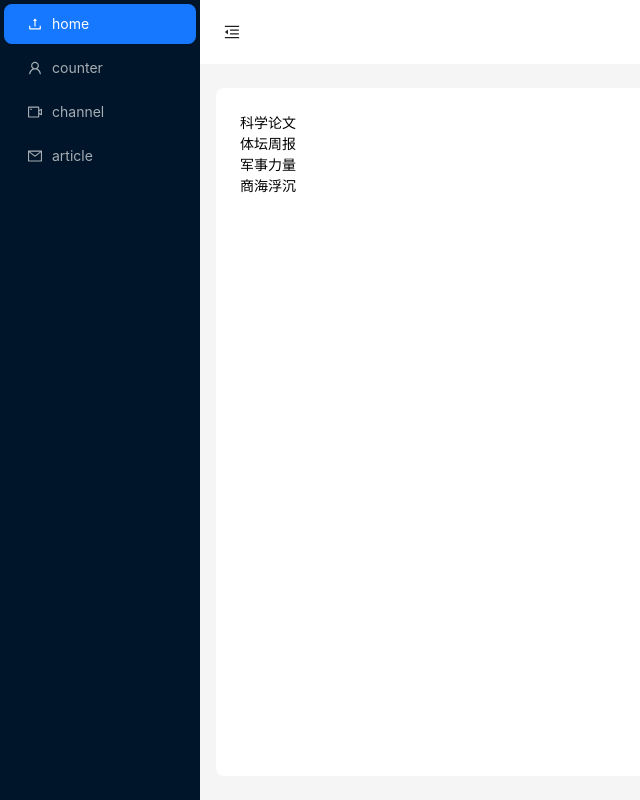
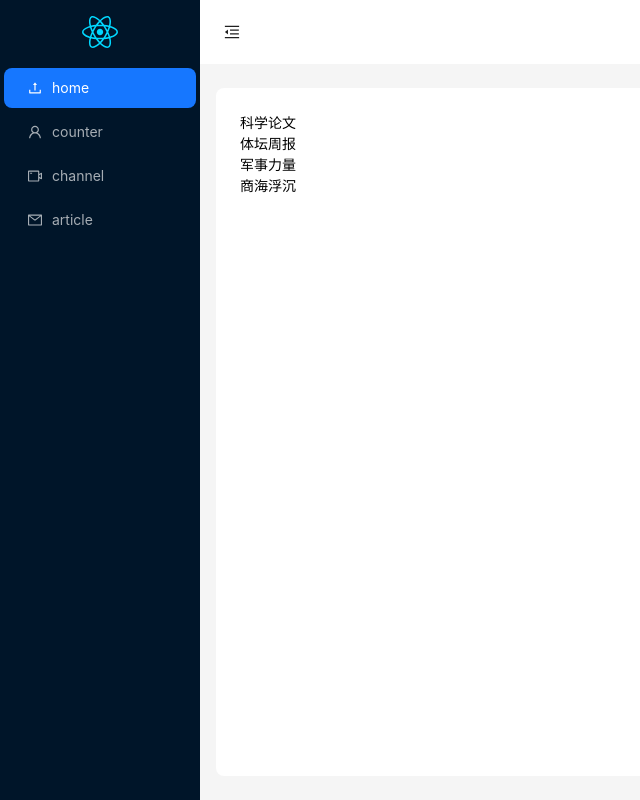
Before and after one commit to xugaoyang/react-learning, a React (Vite) app: page /article in a window 1280 px wide. Shown: the whole page, without its empty margins (0-640 px from the left). Built offline with nearby package versions, Linux system fonts and the light colour scheme.

Commit message:
feat: add 404 svg

```diff
--- a/src/layout/index.jsx
+++ b/src/layout/index.jsx
@@ -9,6 +9,8 @@ import {
   MailOutlined,
 } from '@ant-design/icons'
 import { Button, Layout, Menu, theme } from 'antd'
+import reactLogo from '@/assets/react.svg'
+
 const { Header, Sider, Content } = Layout
 
 function AppLayout() {
@@ -46,7 +48,9 @@ function AppLayout() {
   return (
     <Layout className="w-full h-full">
       <Sider trigger={null} collapsible collapsed={collapsed}>
-        <div className="demo-logo-vertical" />
+        <div className="h-[64px] flex justify-center items-center">
+          <img src={reactLogo} alt="" />
+        </div>
         <Menu theme="dark" mode="inline" defaultSelectedKeys={['/']} items={items} onClick={onClick} />
       </Sider>
       <Layout>
--- a/src/pages/Error/NotFound.jsx
+++ b/src/pages/Error/NotFound.jsx
@@ -1,5 +1,9 @@
+import notFoundLogo from '@/assets/404.svg'
+
 function NotFound() {
-  return <div className="bg-gray-500 w-screen h-screen mt-10px">not found</div>
+  return <div className="w-full h-full flex items-center justify-center">
+    <img className="w-1/2" src={notFoundLogo} alt="" />
+  </div>
 }
 
 export default NotFound
--- a/src/router/index.jsx
+++ b/src/router/index.jsx
@@ -8,12 +8,13 @@ import Channel from '@/pages/Channel'
 import Article from '@/pages/Article'
 import ArticleDetail from '@/pages/Article/ArticleDetail'
 import Login from '@/pages/Login'
+import NotFound from '@/pages/Error/NotFound'
 
 const routes = createBrowserRouter([
   {
     path: '/',
     element: <AppLayout />,
-    errorElement: <Error />,
+    errorElement: <NotFound />,
     children: [
       {
         index: true, // 默认子路由
```
Also changed, not shown: src/assets/404.svg (added).
